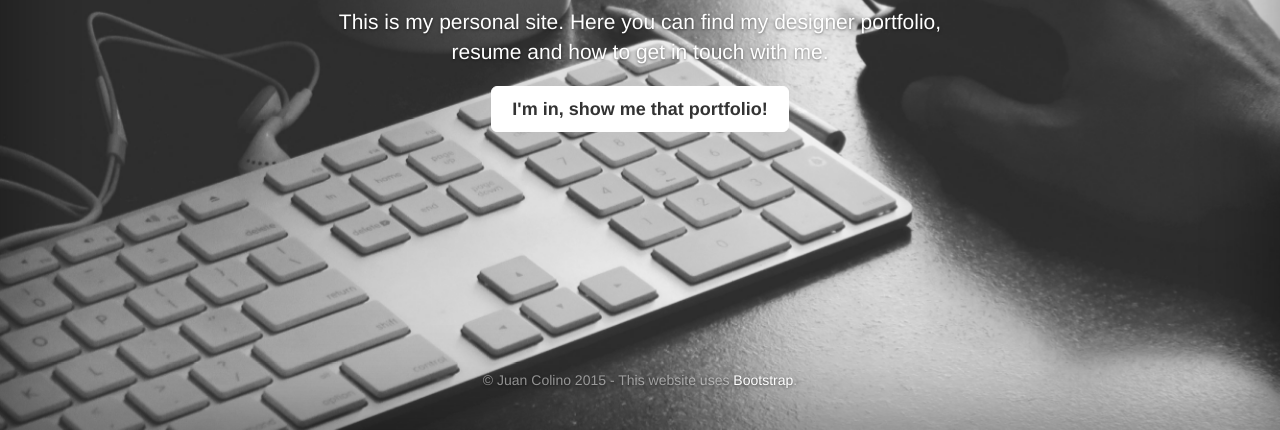
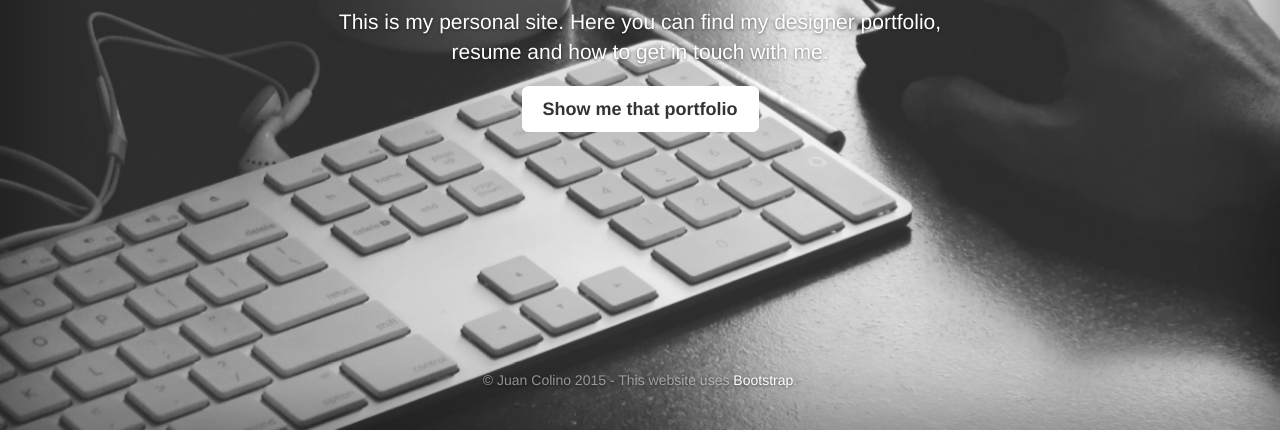
Before and after one commit to juancolino/juancolino.github.io, a plain HTML site: page index.html in a window 1280 px wide. Shown: the part 370-800 px from the top of the page. Drawn offline with nearby package versions, Linux system fonts and the light colour scheme.

Commit message:
changed button label bis

```diff
--- a/index.html
+++ b/index.html
@@ -51,7 +51,7 @@
 			<h4>UX and web Designer</h4>
             <p class="lead">This is my personal site. Here you can find my designer portfolio, resume and how to get in touch with me.</p>
             <p class="lead">
-              <a href="files/portfolio2015.pdf" class="btn btn-lg btn-default">I'm in, show me that portfolio!</a>
+              <a href="files/portfolio2015.pdf" class="btn btn-lg btn-default">Show me that portfolio</a>
             </p>
           </div>
 
```
